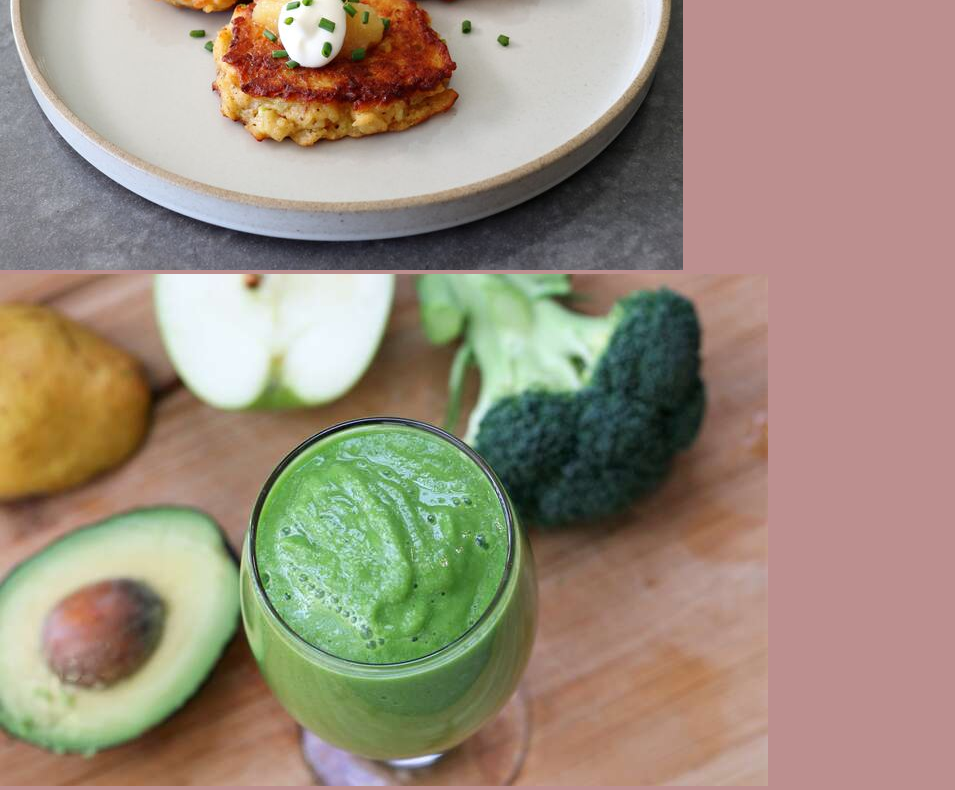
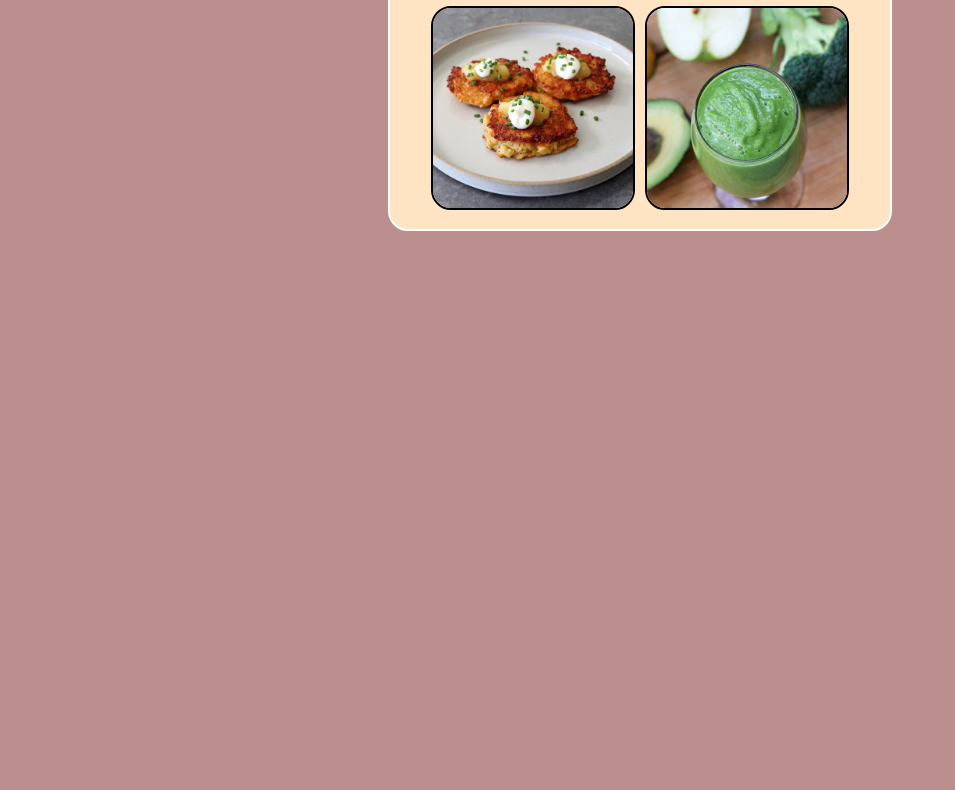
Before and after one commit to Jaegermeisty/odin-recipes, a plain HTML site: page index.html in a window 1280 px wide. Shown: the part 322-1112 px from the top of the page, without its empty margins (0-955 px from the left). After the commit the page ends 800 px from the top, so only its background shows below. Drawn offline with Linux system fonts and the light colour scheme; a web font is replaced by a local one.

Commit message:
Made changes to the styling and finished it for the index.html

```diff
--- a/styles.css
+++ b/styles.css
@@ -1,6 +1,36 @@
 body {
   margin: 0;
   height: 100vh;
+  width: 100%;
   background-color: rosybrown;
   font-family: "DM Serif Text", serif;
+  display: flex;
+  justify-content: center;
+  align-items: center;
 }
+
+.odin {
+  display: flex;
+  flex-direction: column;
+  justify-content: center;
+  align-items: center;
+  background-color: bisque;
+  width: 500px;
+  border-radius: 20px;
+  border: 2px solid white;
+}
+
+img {
+  width: 200px;
+  height: 200px;
+  object-fit: cover;
+  border-radius: 20px;
+  border: 2px solid black;
+}
+
+.grid-main {
+  display: flex;
+  gap: 10px;
+  margin-bottom: 15px;
+  border-radius: 20px;
+}
```
